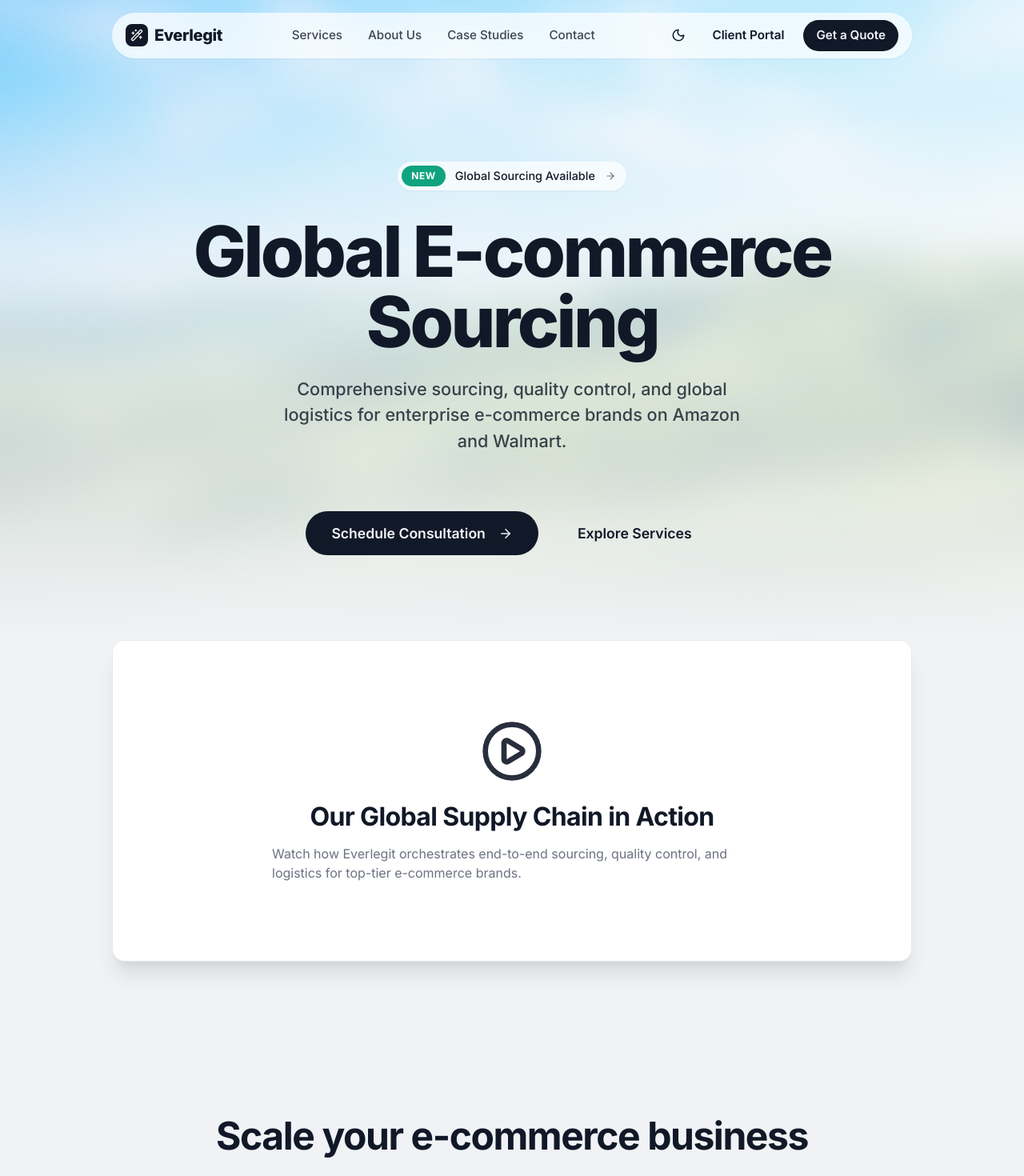
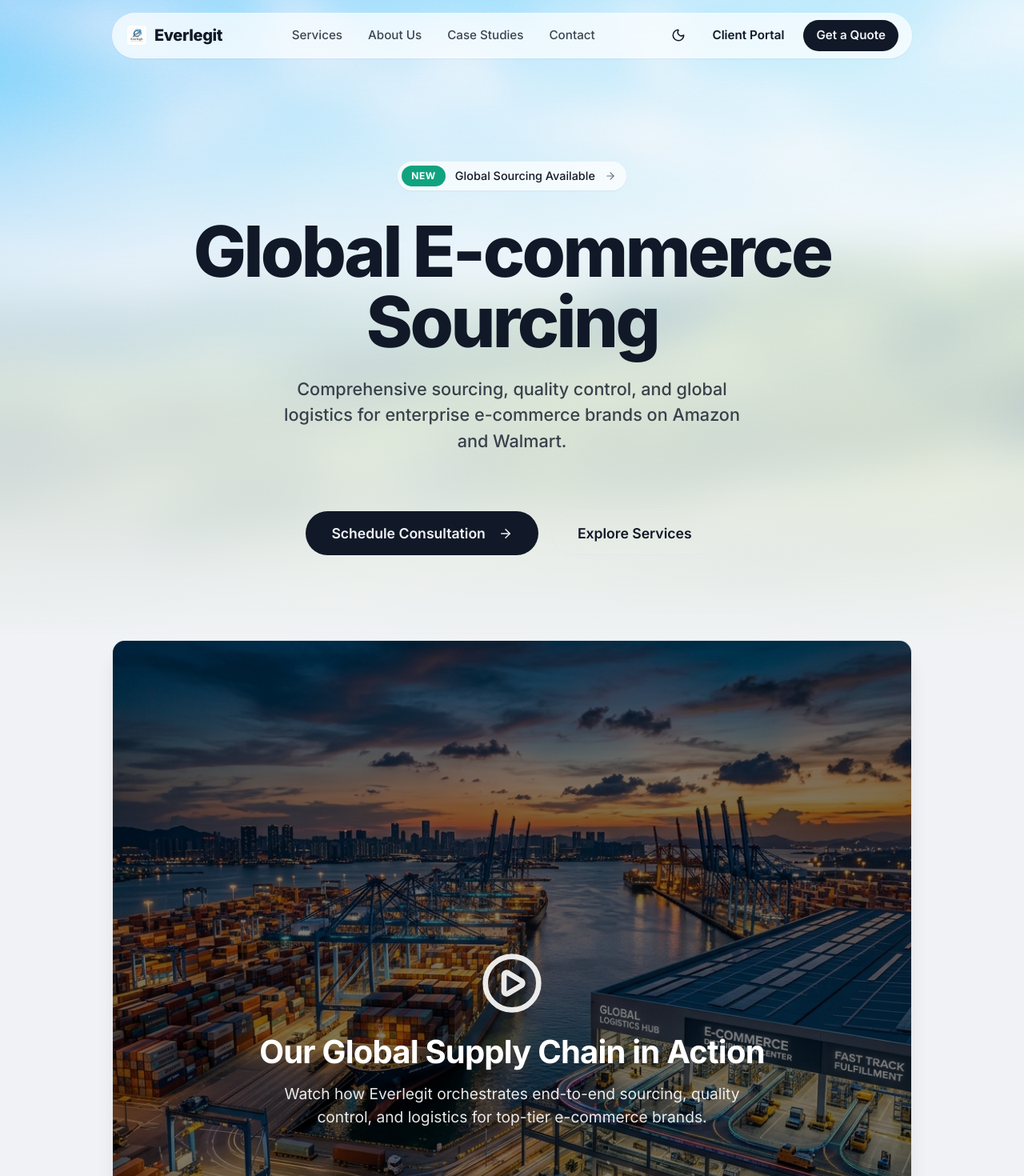
Before and after one commit to ashikurrahmanshaon/everlegit.com, a Next.js app: page / in a window 1280 px wide. Shown: the top 1470 px of the page at 80% size. Built offline with nearby package versions, Linux system fonts and the light colour scheme.

Commit message:
Update metadata and add logo/images for official site

```diff
--- a/src/app/layout.tsx
+++ b/src/app/layout.tsx
@@ -12,12 +12,12 @@ const inter = Inter({
 });
 
 export const metadata: Metadata = {
-  title: "Everlegit - Idea to E-commerce Empire",
-  description: "Source Products Instantly, Scale Your E-commerce Empire.",
-  keywords: ["Everlegit", "Product Sourcing", "Amazon FBA", "Walmart WFS", "E-commerce Logistics"],
+  title: "Everlegit | Global E-commerce Sourcing & Logistics",
+  description: "Enterprise-grade supply chain management for scaling e-commerce brands on Amazon and Walmart.",
+  keywords: ["Everlegit", "Product Sourcing", "Amazon FBA", "Walmart WFS", "E-commerce Logistics", "Supply Chain Management"],
   openGraph: {
-    title: "Everlegit - Idea to E-commerce Empire",
-    description: "Source Products Instantly, Scale Your E-commerce Empire.",
+    title: "Everlegit | Global E-commerce Sourcing & Logistics",
+    description: "Enterprise-grade supply chain management for scaling e-commerce brands on Amazon and Walmart.",
     type: "website",
   }
 };
--- a/src/app/page.tsx
+++ b/src/app/page.tsx
@@ -10,11 +10,12 @@ export default function Home() {
       {/* Corporate Video / Overview Section */}
       <section className="section" style={{ paddingTop: '0' }}>
         <div className="container">
-          <div className={styles.dashboardPreview} style={{ borderRadius: '1rem', overflow: 'hidden', border: '1px solid var(--border)' }}>
-            <div className={styles.dashboardBody} style={{ padding: '6rem 2rem', background: 'var(--surface)' }}>
-              <PlayCircle size={80} className="text-accent" style={{ opacity: 0.9, marginBottom: '1.5rem' }} />
-              <h3 style={{ fontSize: '2rem', marginBottom: '1rem' }}>Our Global Supply Chain in Action</h3>
-              <p className="text-muted" style={{ maxWidth: '600px', margin: '0 auto' }}>
+          <div className={styles.dashboardPreview} style={{ borderRadius: '1rem', overflow: 'hidden', border: '1px solid var(--border)', position: 'relative' }}>
+            <img src="/hero-image.png" alt="Global Supply Chain" style={{ width: '100%', minHeight: '400px', objectFit: 'cover', display: 'block' }} />
+            <div style={{ position: 'absolute', top: 0, left: 0, width: '100%', height: '100%', background: 'rgba(0,0,0,0.5)', display: 'flex', flexDirection: 'column', alignItems: 'center', justifyContent: 'center', padding: '2rem', textAlign: 'center' }}>
+              <PlayCircle size={80} style={{ color: 'white', opacity: 0.9, marginBottom: '1.5rem', cursor: 'pointer' }} />
+              <h3 style={{ fontSize: '2.5rem', marginBottom: '1rem', color: 'white', fontWeight: 'bold' }}>Our Global Supply Chain in Action</h3>
+              <p style={{ color: 'white', maxWidth: '600px', margin: '0 auto', fontSize: '1.2rem', opacity: 0.9 }}>
                 Watch how Everlegit orchestrates end-to-end sourcing, quality control, and logistics for top-tier e-commerce brands.
               </p>
             </div>
--- a/src/components/Footer.tsx
+++ b/src/components/Footer.tsx
@@ -1,5 +1,5 @@
 import Link from "next/link";
-import { Wand2 } from "lucide-react";
+
 import styles from "./Footer.module.css";
 
 export default function Footer() {
@@ -9,8 +9,8 @@ export default function Footer() {
         <div className={styles.footerTop}>
           <div className={styles.brandCol}>
             <Link href="/" className={styles.logo}>
-              <div className={styles.logoIconWrapper}>
-                <Wand2 size={16} />
+              <div className={styles.logoIconWrapper} style={{ background: 'transparent', padding: 0 }}>
+                <img src="/logo.png" alt="Everlegit Logo" style={{ width: '24px', height: '24px', borderRadius: '4px', objectFit: 'contain' }} />
               </div>
               <span>Everlegit</span>
             </Link>
--- a/src/components/Navbar.tsx
+++ b/src/components/Navbar.tsx
@@ -3,7 +3,7 @@
 import { useState, useEffect } from "react";
 import Link from "next/link";
 import { useTheme } from "next-themes";
-import { Wand2, Moon, Sun, Menu, X } from "lucide-react";
+import { Moon, Sun, Menu, X } from "lucide-react";
 import styles from "./Navbar.module.css";
 
 export default function Navbar() {
@@ -25,8 +25,8 @@ export default function Navbar() {
         <div className={styles.navPill}>
           {/* Logo */}
           <Link href="/" className={styles.logo}>
-            <div className={styles.logoIconWrapper}>
-              <Wand2 size={16} />
+            <div className={styles.logoIconWrapper} style={{ background: 'transparent', padding: 0 }}>
+              <img src="/logo.png" alt="Everlegit Logo" style={{ width: '24px', height: '24px', borderRadius: '4px', objectFit: 'contain' }} />
             </div>
             <span>Everlegit</span>
           </Link>
```
Also changed, not shown: public/hero-image.png (added), public/logo.png (added).
